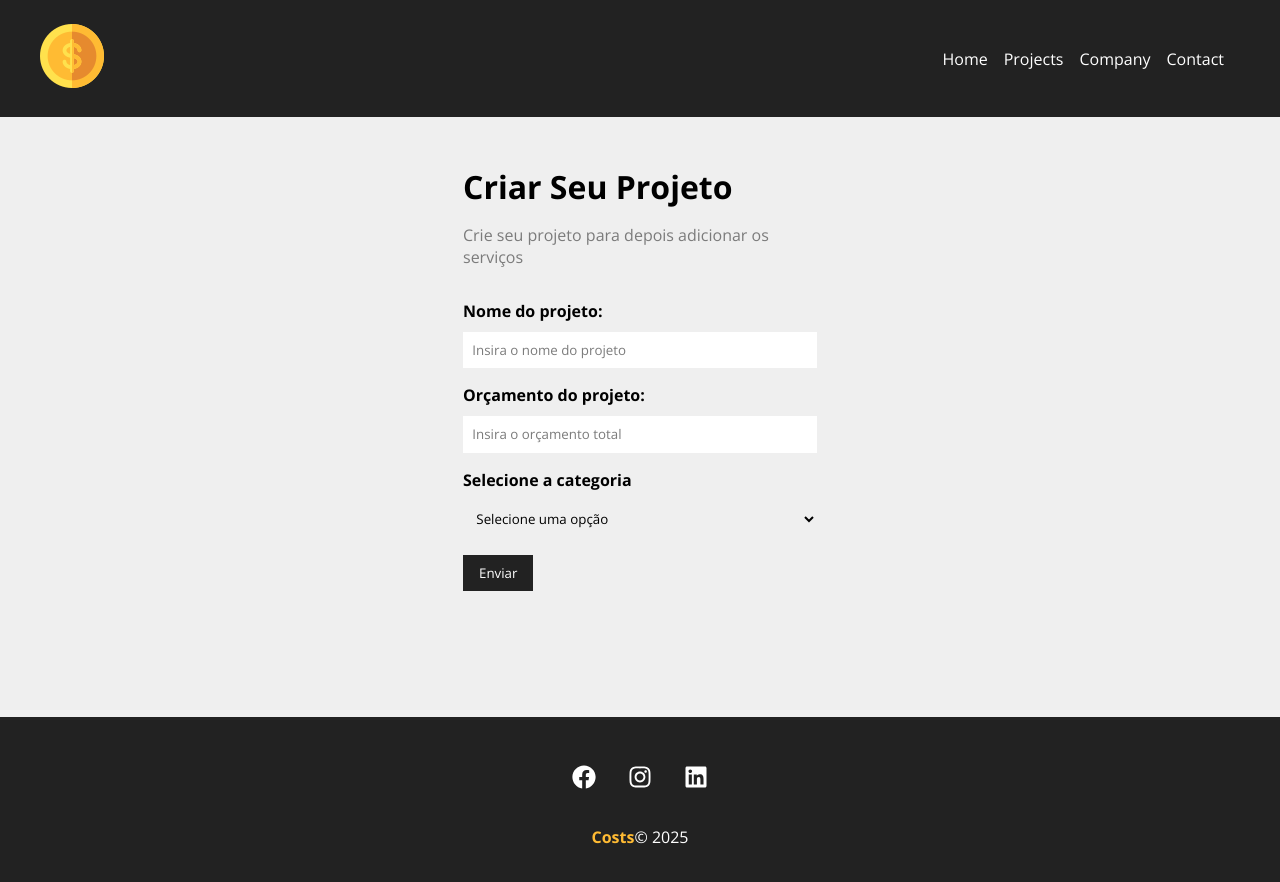
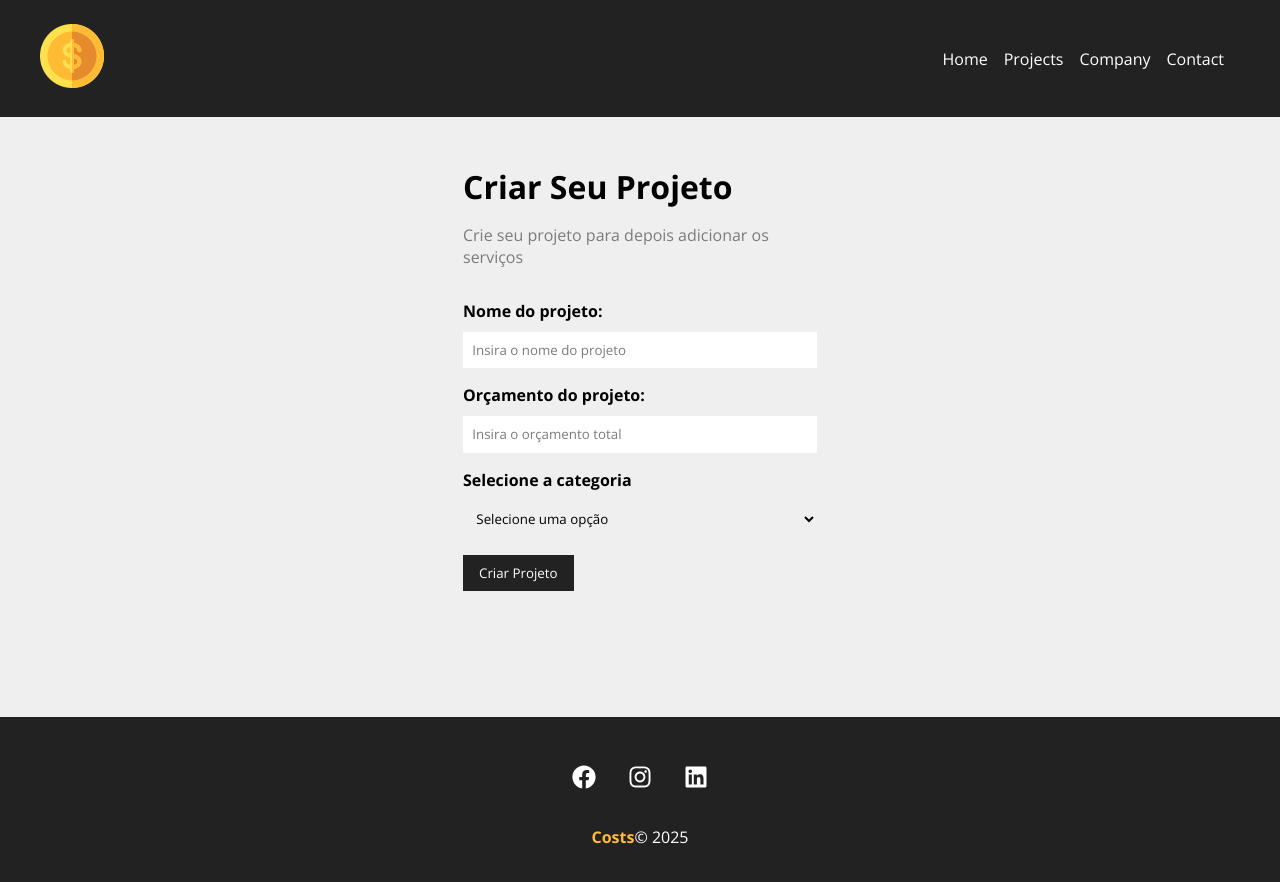
Before and after one commit to RusthenRonald/Projeto-React, a JavaScript app in the folder new-project/: page /newproject in a window 1280 px wide. Shown: the top 882 px of the page. Built offline with nearby package versions, Linux system fonts and the light colour scheme; the HTML template or start-up script is replaced by a standard one; a web font is replaced by a local one.

Commit message:
definindo prop para form

```diff
--- a/new-project/src/components/pages/NewProject.js
+++ b/new-project/src/components/pages/NewProject.js
@@ -5,7 +5,7 @@ function NewProject(){
         <div className={styles.new_project_container}>
             <h1>Criar Seu Projeto</h1>
             <p>Crie seu projeto para depois adicionar os serviços</p>
-            <ProjectForm/>
+            <ProjectForm btntext='Criar Projeto'/>
         </div>
     )
 }export default NewProject
--- a/new-project/src/components/project/ProjectForm.js
+++ b/new-project/src/components/project/ProjectForm.js
@@ -2,7 +2,7 @@ import styles from './ProjectForm.module.css'
 import Input from '../form/Input'
 import Select from '../form/Select'
 import Submit from '../form/Submit'
-function ProjectForm(){
+function ProjectForm(props){
     return(
         <form className={styles.form}>
             <Input
@@ -16,7 +16,7 @@ function ProjectForm(){
                 name='budget'
                 placeholder='Insira o orçamento total'/>
             <Select name='category_id' text='Selecione a categoria'/>
-           <Submit text='Enviar'/>
+           <Submit text={props.btntext}/>
         </form>
     )
 } export default ProjectForm
```
